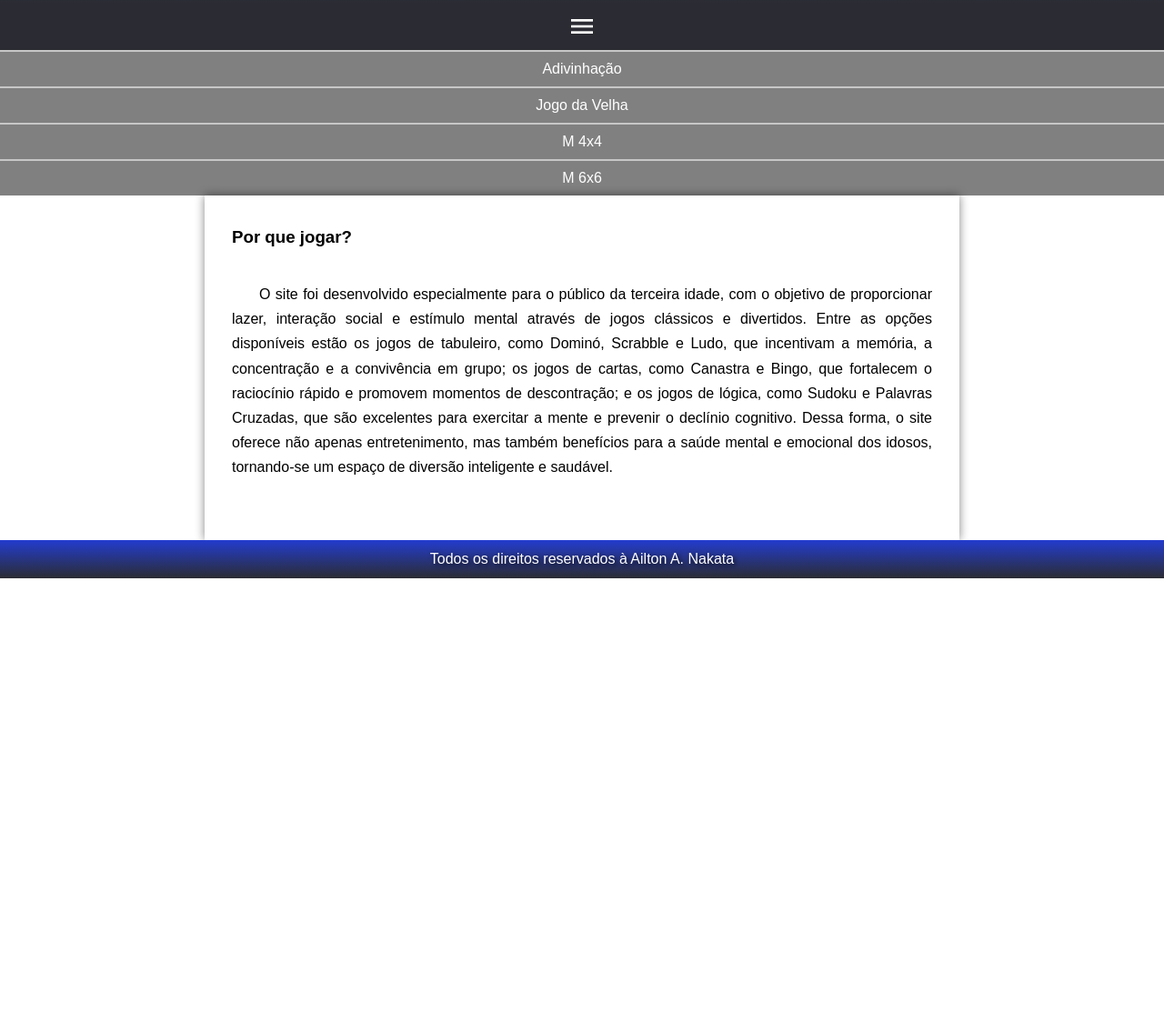
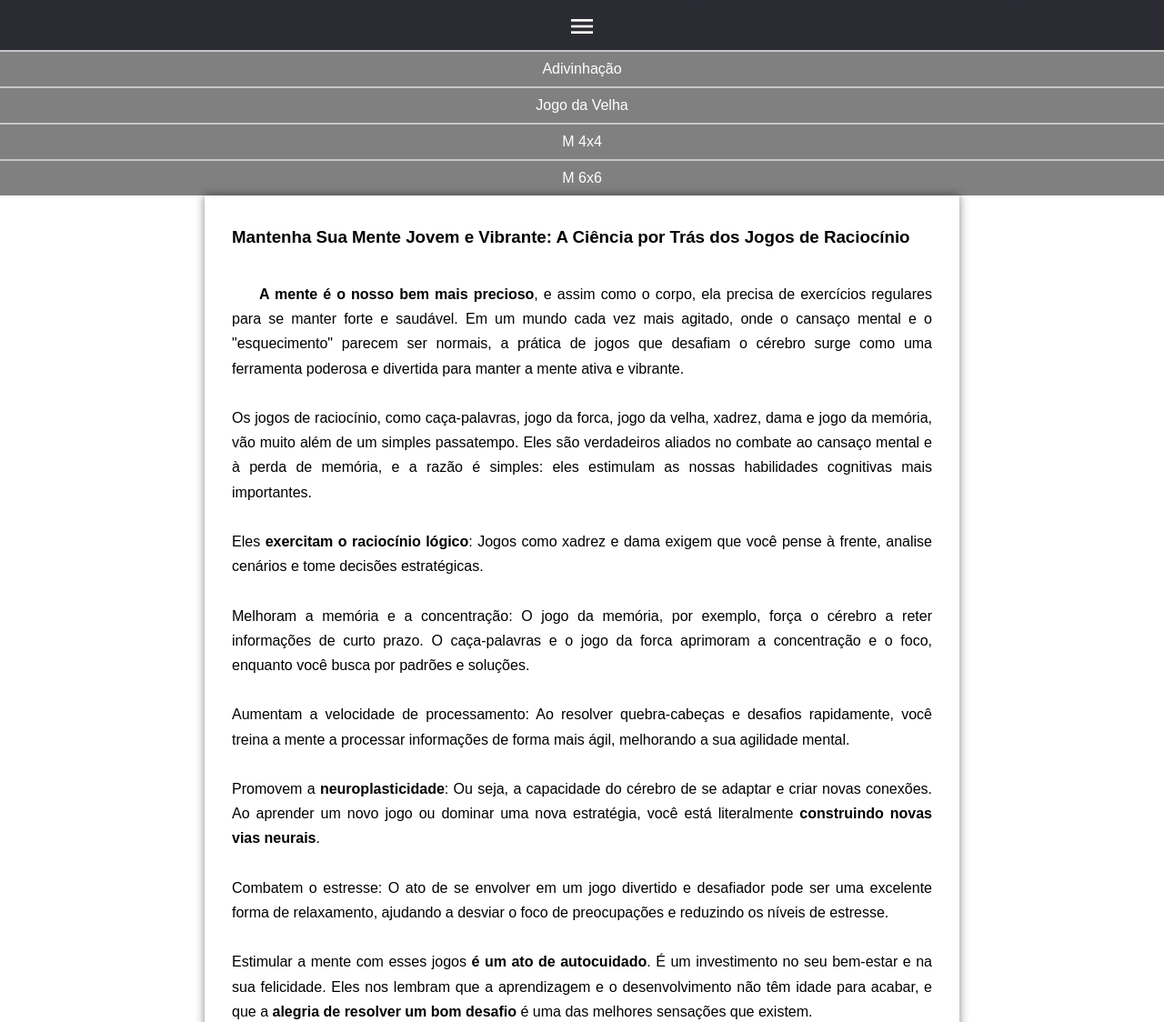
Before and after one commit to nakata-dev/jogos, a plain HTML site: page index.html in a window 1280 px wide. Shown: the part 252-1376 px from the top of the page at 91% size. Before the commit the page ends 888 px from the top, so only its background shows below. Drawn offline with Linux system fonts and the light colour scheme; a web font is replaced by a local one.

Commit message:
Update - Main

```diff
--- a/index.html
+++ b/index.html
@@ -35,10 +35,25 @@
         </menu>
         <main>
             <section>
-                <h3>Por que jogar?</h3>
+                <h3>Mantenha Sua Mente Jovem e Vibrante: A Ciência por Trás dos Jogos de Raciocínio</h3>
                 <br>
                 <p class="paragrafo">
-                    O site foi desenvolvido especialmente para o público da terceira idade, com o objetivo de proporcionar lazer, interação social e estímulo mental através de jogos clássicos e divertidos. Entre as opções disponíveis estão os jogos de tabuleiro, como Dominó, Scrabble e Ludo, que incentivam a memória, a concentração e a convivência em grupo; os jogos de cartas, como Canastra e Bingo, que fortalecem o raciocínio rápido e promovem momentos de descontração; e os jogos de lógica, como Sudoku e Palavras Cruzadas, que são excelentes para exercitar a mente e prevenir o declínio cognitivo. Dessa forma, o site oferece não apenas entretenimento, mas também benefícios para a saúde mental e emocional dos idosos, tornando-se um espaço de diversão inteligente e saudável.
+                    <strong>A mente é o nosso bem mais precioso</strong>, e assim como o corpo, ela precisa de exercícios regulares para se manter forte e saudável. Em um mundo cada vez mais agitado, onde o cansaço mental e o "esquecimento" parecem ser normais, a prática de jogos que desafiam o cérebro surge como uma ferramenta poderosa e divertida para manter a mente ativa e vibrante. <br><br>
+
+Os jogos de raciocínio, como caça-palavras, jogo da forca, jogo da velha, xadrez, dama e jogo da memória, vão muito além de um simples passatempo. Eles são verdadeiros aliados no combate ao cansaço mental e à perda de memória, e a razão é simples: eles estimulam as nossas habilidades cognitivas mais importantes. <br><br>
+
+Eles <strong>exercitam o raciocínio lógico</strong>: Jogos como xadrez e dama exigem que você pense à frente, analise cenários e tome decisões estratégicas. <br><br>
+
+Melhoram a memória e a concentração: O jogo da memória, por exemplo, força o cérebro a reter informações de curto prazo. O caça-palavras e o jogo da forca aprimoram a concentração e o foco, enquanto você busca por padrões e soluções. <br><br>
+
+Aumentam a velocidade de processamento: Ao resolver quebra-cabeças e desafios rapidamente, você treina a mente a processar informações de forma mais ágil, melhorando a sua agilidade mental.
+<br><br>
+
+Promovem a <strong>neuroplasticidade</strong>: Ou seja, a capacidade do cérebro de se adaptar e criar novas conexões. Ao aprender um novo jogo ou dominar uma nova estratégia, você está literalmente <strong>construindo novas vias neurais</strong>.
+<br><br>
+Combatem o estresse: O ato de se envolver em um jogo divertido e desafiador pode ser uma excelente forma de relaxamento, ajudando a desviar o foco de preocupações e reduzindo os níveis de estresse.
+<br><br>
+Estimular a mente com esses jogos <strong>é um ato de autocuidado</strong>. É um investimento no seu bem-estar e na sua felicidade. Eles nos lembram que a aprendizagem e o desenvolvimento não têm idade para acabar, e que a <strong>alegria de resolver um bom desafio</strong> é uma das melhores sensações que existem.
                 </p>
             </section>
             <br>
```
